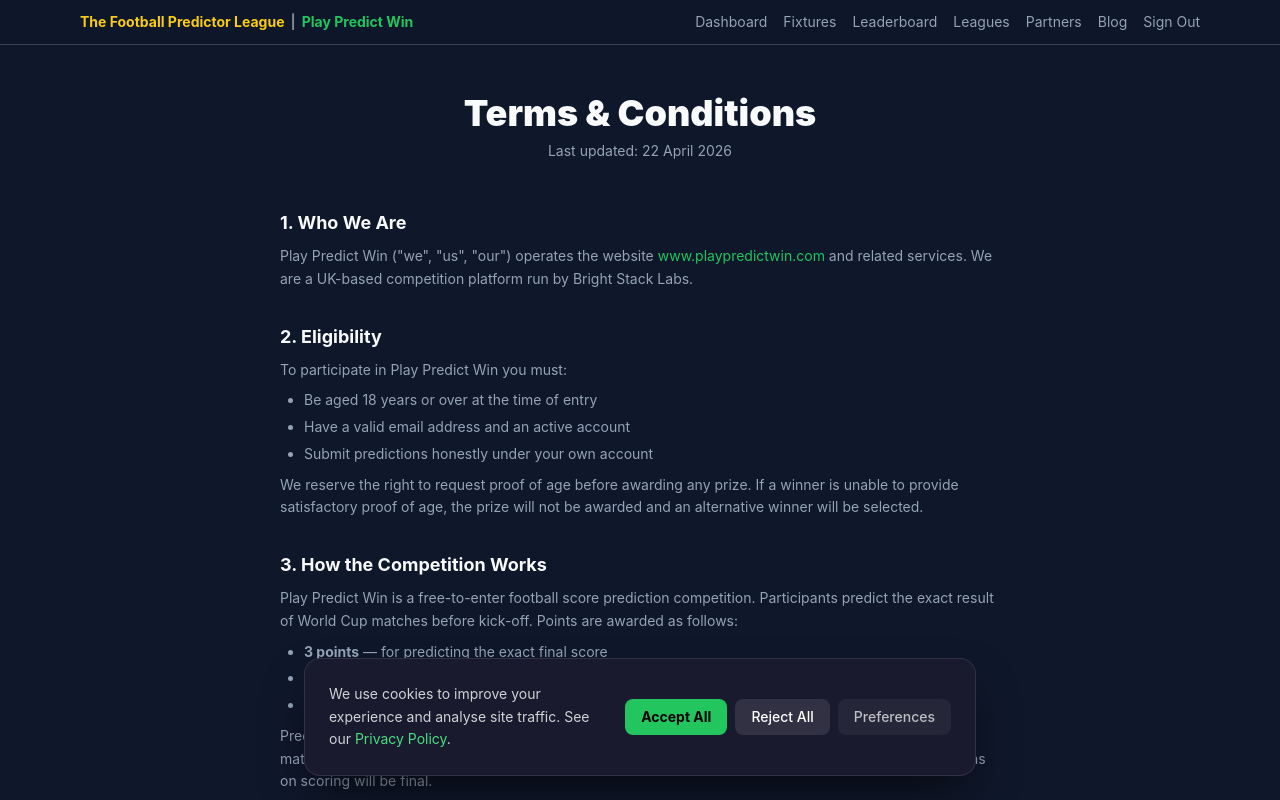
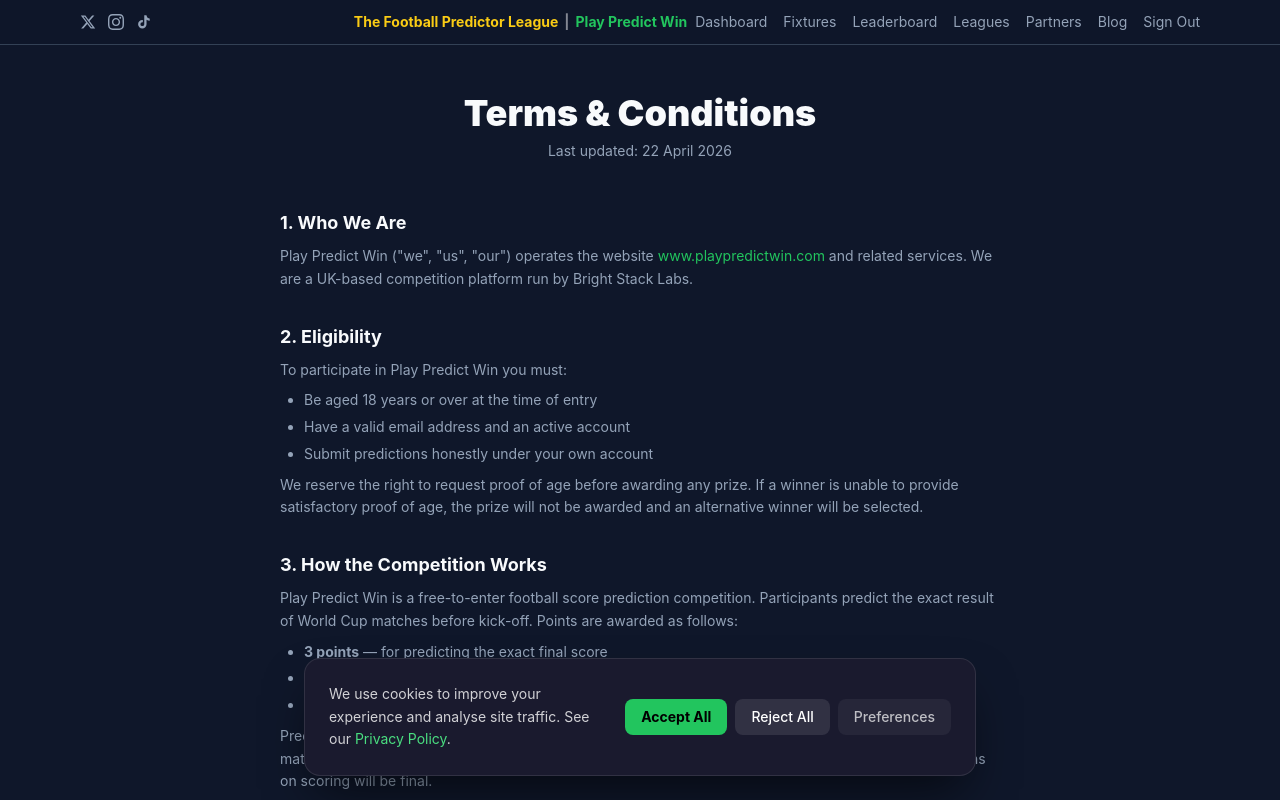
Before and after one commit to claytonbwebb-lab/world-cup-predictor, a Next.js app: page /terms in a window 1280 px wide. Shown: the top 800 px of the page. Built offline with nearby package versions, Linux system fonts and the light colour scheme.

Commit message:
feat: centre logo, social links left on desktop, burger right on mobile

```diff
--- a/src/components/NavBar.tsx
+++ b/src/components/NavBar.tsx
@@ -14,6 +14,36 @@
   { href: '/auth/logout', label: 'Sign Out' },
 ];
 
+const socialLinks = [
+  {
+    name: 'X / Twitter',
+    href: 'https://x.com/playpredictwin',
+    icon: (
+      <svg className="w-4 h-4" viewBox="0 0 24 24" fill="currentColor">
+        <path d="M18.244 2.25h3.308l-7.227 8.26 8.502 11.24H16.17l-5.214-6.817L4.99 21.75H1.68l7.73-8.835L1.254 2.25H8.08l4.713 6.231zm-1.161 17.52h1.833L7.084 4.126H5.117z" />
+      </svg>
+    ),
+  },
+  {
+    name: 'Instagram',
+    href: 'https://instagram.com/playpredictwin',
+    icon: (
+      <svg className="w-4 h-4" viewBox="0 0 24 24" fill="currentColor">
+        <path d="M12 2.163c3.204 0 3.584.012 4.85.07 3.252.148 4.771 1.691 4.919 4.919.058 1.265.069 1.645.069 4.849 0 3.205-.012 3.584-.069 4.849-.149 3.225-1.664 4.771-4.919 4.919-1.266.058-1.644.07-4.85.07-3.204 0-3.584-.012-4.849-.07-3.26-.149-4.771-1.699-4.919-4.92-.058-1.265-.07-1.644-.07-4.849 0-3.204.013-3.583.07-4.849.149-3.227 1.664-4.771 4.919-4.919 1.266-.057 1.645-.069 4.849-.069zm0-2.163c-3.259 0-3.667.014-4.947.072-4.358.2-6.78 2.618-6.98 6.98-.059 1.281-.073 1.689-.073 4.948 0 3.259.014 3.668.072 4.948.2 4.358 2.618 6.78 6.98 6.98 1.281.058 1.689.072 4.948.072 3.259 0 3.668-.014 4.948-.072 4.354-.2 6.782-2.618 6.979-6.98.059-1.28.073-1.689.073-4.948 0-3.259-.014-3.667-.072-4.947-.196-4.354-2.617-6.78-6.979-6.98-1.281-.059-1.69-.073-4.949-.073zm0 5.838c-3.403 0-6.162 2.759-6.162 6.162s2.759 6.163 6.162 6.163 6.162-2.759 6.162-6.163c0-3.403-2.759-6.162-6.162-6.162zm0 10.162c-2.209 0-4-1.79-4-4 0-2.209 1.791-4 4-4s4 1.791 4 4c0 2.21-1.791 4-4 4zm6.406-11.845c-.796 0-1.441.645-1.441 1.44s.645 1.44 1.441 1.44c.795 0 1.439-.645 1.439-1.44s-.644-1.44-1.439-1.44z" />
+      </svg>
+    ),
+  },
+  {
+    name: 'TikTok',
+    href: 'https://tiktok.com/@playpredictwin',
+    icon: (
+      <svg className="w-4 h-4" viewBox="0 0 24 24" fill="currentColor">
+        <path d="M19.59 6.69a4.83 4.83 0 0 1-3.77-4.25V2h-3.45v13.67a2.89 2.89 0 0 1-2.88 2.5 2.89 2.89 0 0 1-2.89-2.89 2.89 2.89 0 0 1 2.89-2.89c.28 0 .54.04.79.1V9.01a6.33 6.33 0 0 0-.79-.05 6.34 6.34 0 0 0-6.34 6.34 6.34 6.34 0 0 0 6.34 6.34 6.34 6.34 0 0 0 6.33-6.34V8.69a8.18 8.18 0 0 0 4.78 1.52V6.76a4.85 4.85 0 0 1-1.01-.07z" />
+      </svg>
+    ),
+  },
+];
+
 export default function NavBar() {
   const path = usePathname();
   const [open, setOpen] = useState(false);
@@ -21,43 +51,69 @@
   const inactive = 'text-textMuted hover:text-text transition-colors whitespace-nowrap';
 
   return (
-    <header className="border-b border-border sticky top-0 bg-background/95 backdrop-blur z-10">
-      <div className="max-w-6xl mx-auto px-4 py-3 flex items-center justify-between gap-4">
-        {/* Mobile burger — left on mobile, order-1 */}
-        <button
-          className="sm:hidden p-2 text-textMuted hover:text-text transition-colors order-1"
-          onClick={() => setOpen(o => !o)}
-          aria-label="Toggle menu"
+    <header className="border-b border-border sticky top-0 bg-background/95 backdrop-blur z-50">
+
+      {/* ── Main bar ── */}
+      <div className="max-w-6xl mx-auto px-4 py-3">
+
+        {/* Three-column grid: [left] [logo] [right] */}
+        <div className="grid grid-cols-[1fr_auto_1fr] items-center gap-2">
+
+          {/* LEFT — social icons (desktop) / invisible spacer (mobile) */}
+          <div className="flex items-center gap-3">
+            {socialLinks.map(s => (
+              <a
+                key={s.name}
+                href={s.href}
+                target="_blank"
+                rel="noopener noreferrer"
+                aria-label={s.name}
+                className="hidden sm:flex text-textMuted hover:text-primary transition-colors"
               >
-          {open ? (
-            <svg xmlns="http://www.w3.org/2000/svg" className="w-6 h-6" fill="none" viewBox="0 0 24 24" stroke="currentColor">
-              <path strokeLinecap="round" strokeLinejoin="round" strokeWidth={2} d="M6 18L18 6M6 6l12 12" />
-            </svg>
-          ) : (
-            <svg xmlns="http://www.w3.org/2000/svg" className="w-6 h-6" fill="none" viewBox="0 0 24 24" stroke="currentColor">
-              <path strokeLinecap="round" strokeLinejoin="round" strokeWidth={2} d="M4 6h16M4 12h16M4 18h16" />
-            </svg>
-          )}
-        </button>
+                {s.icon}
+              </a>
+            ))}
+          </div>
 
-        {/* Logo */}
-        <Link href="/" className="text-sm font-bold flex items-center gap-1.5 shrink-0 order-2">
+          {/* CENTRE — logo, always centred */}
+          <Link href="/" className="flex items-center gap-1.5 font-bold text-sm whitespace-nowrap">
             <span className="text-yellow-400">The Football Predictor League</span>
             <span className="text-text/50 hidden sm:inline">|</span>
-          <span className="text-primary">Play Predict Win</span>
+            <span className="text-primary hidden sm:inline">Play Predict Win</span>
           </Link>
 
+          {/* RIGHT — desktop nav / mobile burger */}
+          <div className="flex items-center justify-end gap-4">
             {/* Desktop nav */}
-        <nav className="hidden sm:flex items-center gap-4 text-sm order-3">
+            <nav className="hidden sm:flex items-center gap-4 text-sm">
               {links.map(l => (
                 <Link key={l.href} href={l.href} className={path === l.href ? active : inactive}>
                   {l.label}
                 </Link>
               ))}
             </nav>
+
+            {/* Mobile burger */}
+            <button
+              className="sm:hidden p-2 text-textMuted hover:text-text transition-colors"
+              onClick={() => setOpen(o => !o)}
+              aria-label="Toggle menu"
+            >
+              {open ? (
+                <svg className="w-6 h-6" fill="none" viewBox="0 0 24 24" stroke="currentColor" strokeWidth={2}>
+                  <path strokeLinecap="round" strokeLinejoin="round" d="M6 18L18 6M6 6l12 12" />
+                </svg>
+              ) : (
+                <svg className="w-6 h-6" fill="none" viewBox="0 0 24 24" stroke="currentColor" strokeWidth={2}>
+                  <path strokeLinecap="round" strokeLinejoin="round" d="M4 6h16M4 12h16M4 18h16" />
+                </svg>
+              )}
+            </button>
+          </div>
+        </div>
       </div>
 
-      {/* Mobile dropdown */}
+      {/* ── Mobile dropdown ── */}
       {open && (
         <div className="sm:hidden border-t border-border px-4 py-3 flex flex-col gap-1">
           {links.map(l => (
```
Lines whose indentation alone changed are shown as unchanged.
